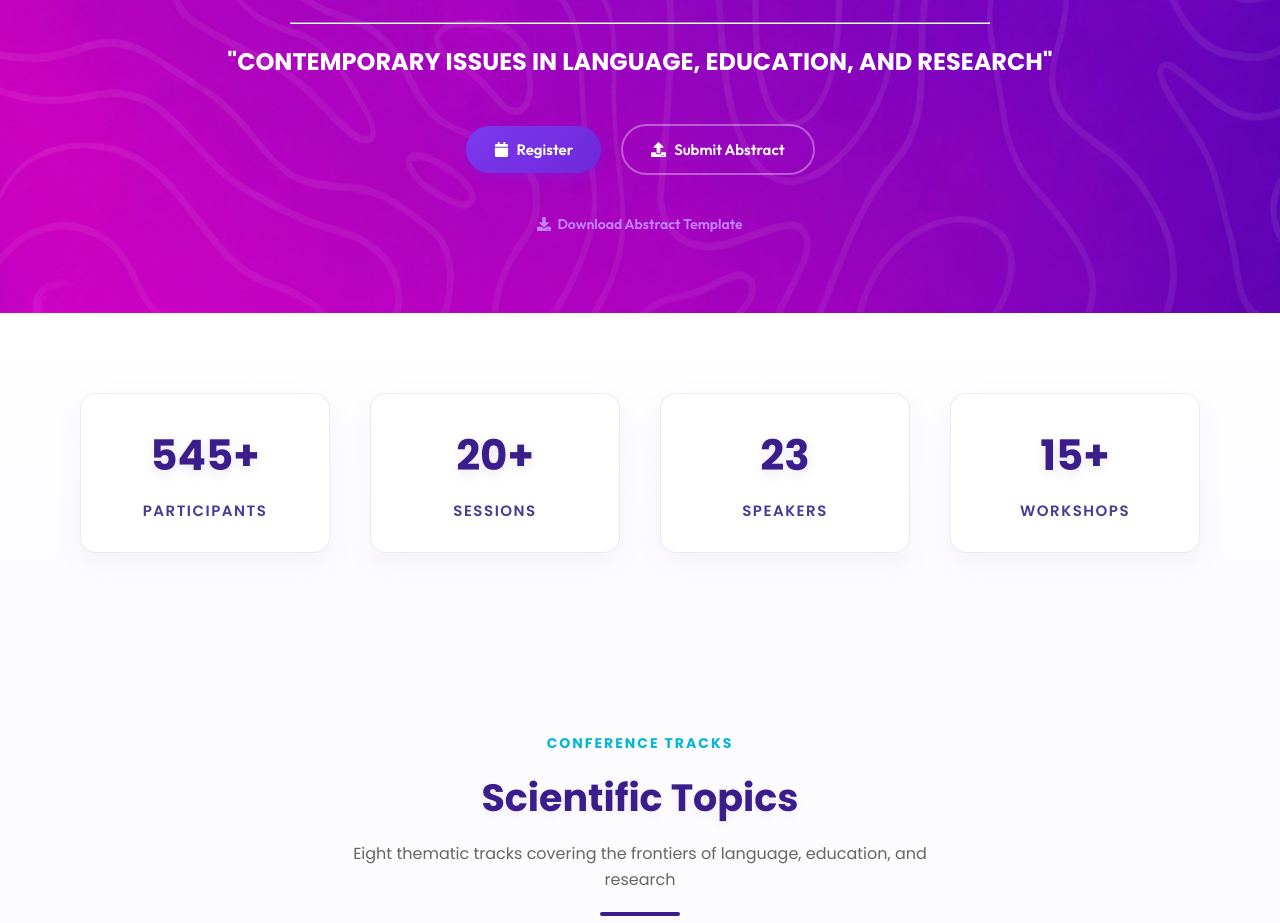
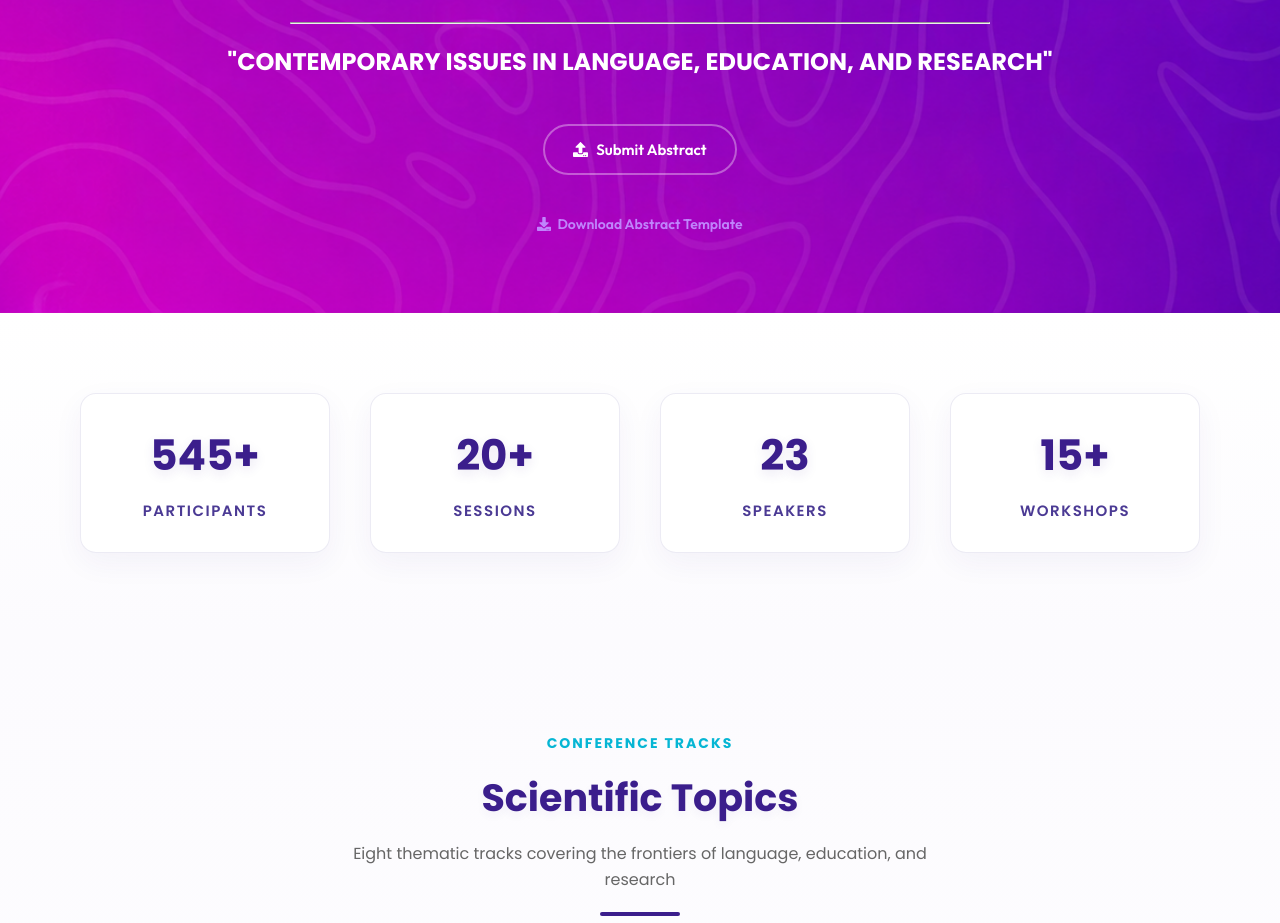
Before and after one commit to meleykemahmudlu22/Conference, a React (Vite) app: page / in a window 1280 px wide. Shown: the part 779-1702 px from the top of the page. Built offline with nearby package versions, Linux system fonts and the light colour scheme; no server answers.

Commit message:
fix: remove hero register button as requested

```diff
--- a/src/assets/components/SectionOne/SectionOne.jsx
+++ b/src/assets/components/SectionOne/SectionOne.jsx
@@ -1,11 +1,10 @@
 import React, { useState, useRef } from "react";
 import axios from "axios";
-import { SlLocationPin } from "react-icons/sl";
 import images from "../images/cilers logo.png";
 import image from "../images/MDUlogo (2).png";
 import picture from "../images/dokuz eylul.png";
 import Swal from "sweetalert2";
-import { FaCalendar, FaUpload, FaDownload } from "react-icons/fa";
+import { FaUpload, FaDownload } from "react-icons/fa";
 import { useAuth } from "@clerk/clerk-react";
 import "./one.css";
 
@@ -104,24 +103,6 @@ function SectionOne() {
     fileInputRef.current.click();
   };
 
-  const handleRegisterClick = () => {
-    if (isSignedIn) {
-      Swal.fire({
-        toast: true,
-        position: "top",
-        icon: "info",
-        title: "You are already registered and signed in!",
-        showConfirmButton: false,
-        timer: 3500,
-        timerProgressBar: true,
-        background: "#3B1E8C",
-        color: "#ffffff"
-      });
-    } else {
-      window.location.href = "/register";
-    }
-  };
-
   return (
     <div>
       <div className="onesection" id="home">
@@ -145,9 +126,6 @@ function SectionOne() {
             </div>
 
             <div className="sectionbutton">
-              <button onClick={handleRegisterClick} className="cta-btn register-cta">
-                <FaCalendar /> Register
-              </button>
               <button onClick={triggerFileInput} className="cta-btn submit-cta">
                 <FaUpload /> Submit Abstract
               </button>
```
